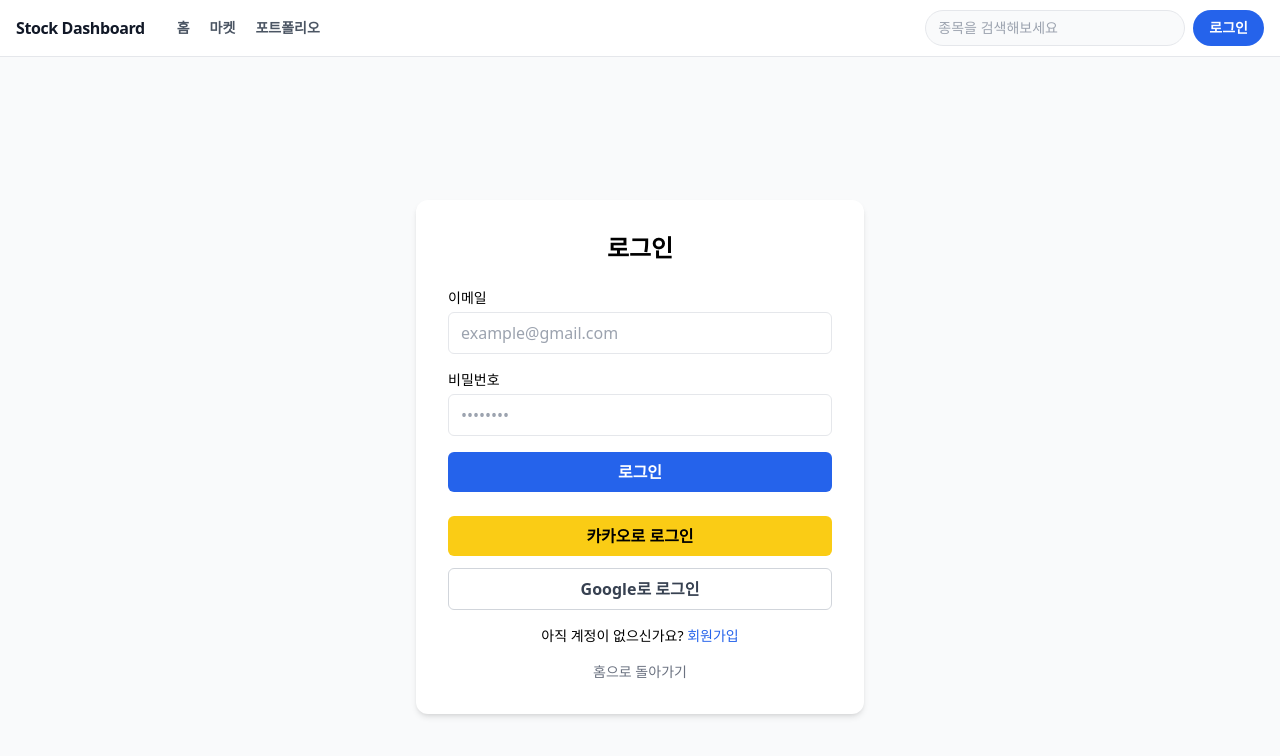
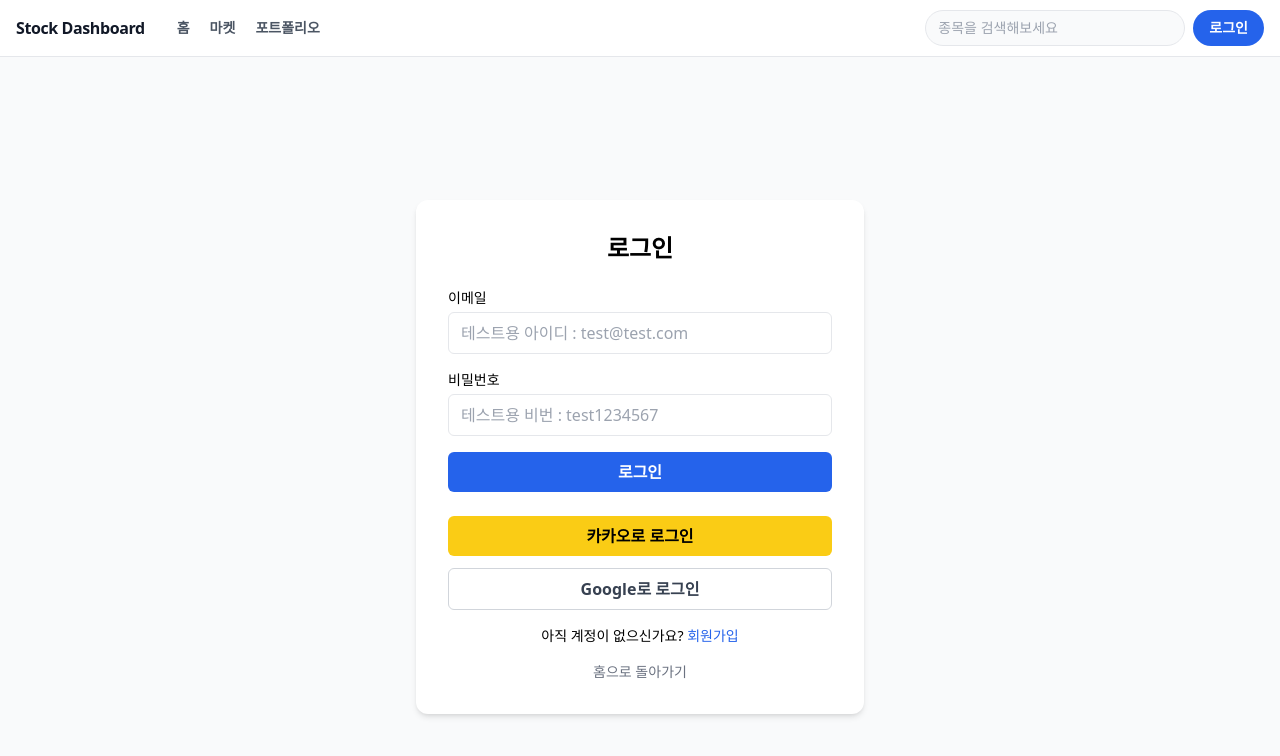
Before and after one commit to geonu98/stock-frontend, a React app: page /login in a window 1280 px wide. Shown: the top 756 px of the page. Built offline with nearby package versions, Linux system fonts and the light colour scheme; no server answers; the HTML template or start-up script is replaced by a standard one.

Commit message:
테스트용 로그인 아이디 설정

```diff
--- a/src/pages/Login.tsx
+++ b/src/pages/Login.tsx
@@ -100,7 +100,7 @@ navigate(from, { replace: true });
               value={email}
               onChange={(e) => setEmail(e.target.value)}
               className="w-full border rounded-md px-3 py-2 focus:ring focus:ring-blue-200 outline-none"
-              placeholder="example@gmail.com"
+              placeholder="테스트용 아이디 : test@test.com"
               required
               disabled={loading}
             />
@@ -113,7 +113,7 @@ navigate(from, { replace: true });
               value={password}
               onChange={(e) => setPassword(e.target.value)}
               className="w-full border rounded-md px-3 py-2 focus:ring focus:ring-blue-200 outline-none"
-              placeholder="••••••••"
+              placeholder="테스트용 비번 : test1234567"
               required
               disabled={loading}
             />
```
Also changed, not shown: 1 other file (tests, documents, lock files or other folders).
